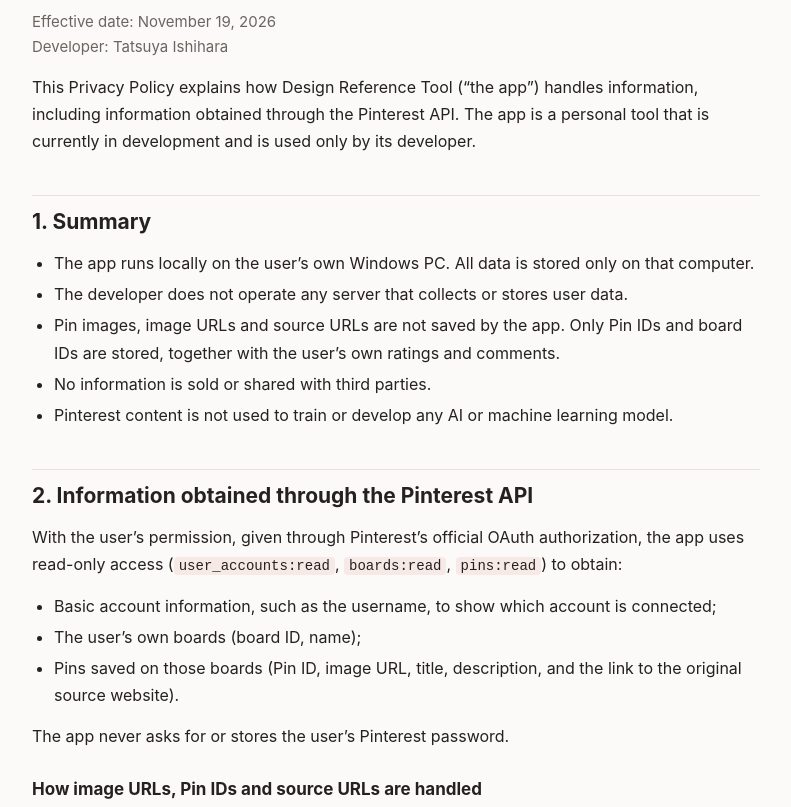
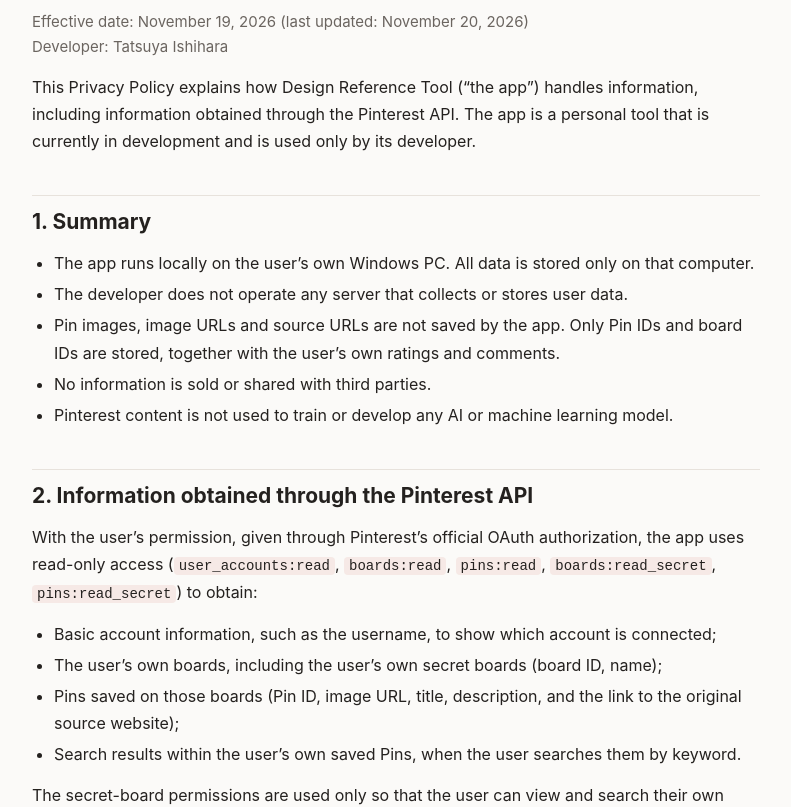
Before and after one commit to curryandrice9244-droid/design-reference-tool, a plain HTML site: page privacy.html in a window 1280 px wide. Shown: the part 97-904 px from the top of the page, without its empty margins (244-1035 px from the left). Drawn offline with Linux system fonts and the light colour scheme.

Commit message:
Add secret-board read scopes to app page and privacy policy
Co-Authored-By: Claude Opus 5.5 <noreply@anthropic.com>

```diff
--- a/privacy.html
+++ b/privacy.html
@@ -20,7 +20,7 @@
 
 <main class="wrap">
   <h1>Privacy Policy</h1>
-  <p class="meta">Effective date: November 19, 2026<br>Developer: Tatsuya Ishihara</p>
+  <p class="meta">Effective date: November 19, 2026 (last updated: November 20, 2026)<br>Developer: Tatsuya Ishihara</p>
 
   <p>This Privacy Policy explains how Design Reference Tool (&ldquo;the app&rdquo;) handles information, including information obtained through the Pinterest API. The app is a personal tool that is currently in development and is used only by its developer.</p>
 
@@ -34,12 +34,14 @@
   </ul>
 
   <h2>2. Information obtained through the Pinterest API</h2>
-  <p>With the user&rsquo;s permission, given through Pinterest&rsquo;s official OAuth authorization, the app uses read-only access (<code>user_accounts:read</code>, <code>boards:read</code>, <code>pins:read</code>) to obtain:</p>
+  <p>With the user&rsquo;s permission, given through Pinterest&rsquo;s official OAuth authorization, the app uses read-only access (<code>user_accounts:read</code>, <code>boards:read</code>, <code>pins:read</code>, <code>boards:read_secret</code>, <code>pins:read_secret</code>) to obtain:</p>
   <ul>
     <li>Basic account information, such as the username, to show which account is connected;</li>
-    <li>The user&rsquo;s own boards (board ID, name);</li>
-    <li>Pins saved on those boards (Pin ID, image URL, title, description, and the link to the original source website).</li>
+    <li>The user&rsquo;s own boards, including the user&rsquo;s own secret boards (board ID, name);</li>
+    <li>Pins saved on those boards (Pin ID, image URL, title, description, and the link to the original source website);</li>
+    <li>Search results within the user&rsquo;s own saved Pins, when the user searches them by keyword.</li>
   </ul>
+  <p>The secret-board permissions are used only so that the user can view and search their own saved Pins, including Pins on their own secret boards, inside the app on their own computer. Secret boards and their Pins are never shown to anyone else.</p>
   <p>The app never asks for or stores the user&rsquo;s Pinterest password.</p>
 
   <h3>How image URLs, Pin IDs and source URLs are handled</h3>
```
Also changed, not shown: index.html (+1 -1 lines).
